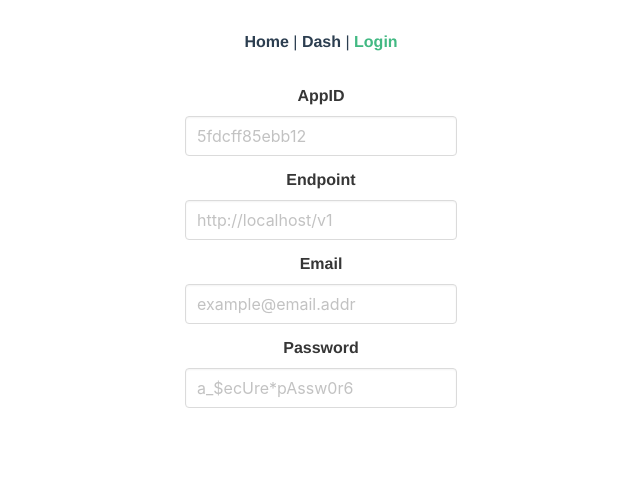
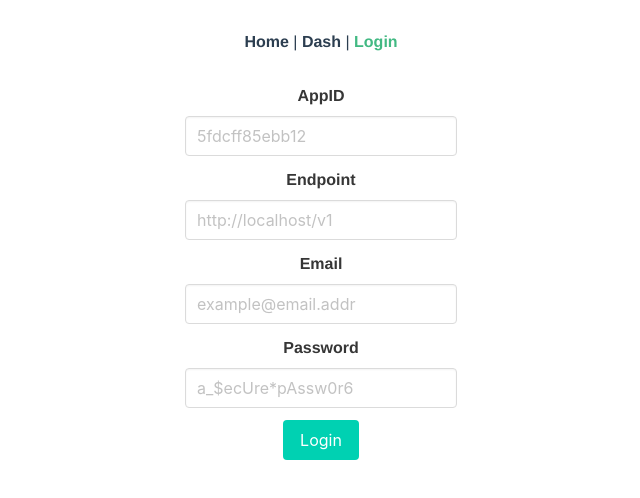
Before and after one commit to kodumbeats/homelab, a Vue app: page /login in a window 1280 px wide. Shown: the top 498 px of the page, without its empty margins (319-959 px from the left). Built offline with nearby package versions, Linux system fonts and the light colour scheme.

Commit message:
hook up login logic to new form

```diff
--- a/src/views/Login.vue
+++ b/src/views/Login.vue
@@ -1,6 +1,6 @@
 <template>
   <div class="login is-flex is-justify-content-center">
-    <form @submit.prevent="connect">
+    <form @submit.prevent="login">
       <div class="field">
         <label class="label">AppID</label>
         <div class="control">
@@ -48,6 +48,7 @@
           />
         </div>
       </div>
+      <button class="button is-primary">Login</button>
     </form>
   </div>
 </template>
@@ -65,14 +66,12 @@ export default {
     };
   },
   methods: {
-    connect() {
+    login() {
       const appwrite = new Appwrite()
         .setEndpoint(this.endpoint)
         .setProject(this.appId);
-      console.log({ appwrite });
       Object.assign(this, { appwrite });
-    },
-    login() {
+
       this.appwrite.account
         .createSession(this.email, this.password)
         .then(res => {
```
